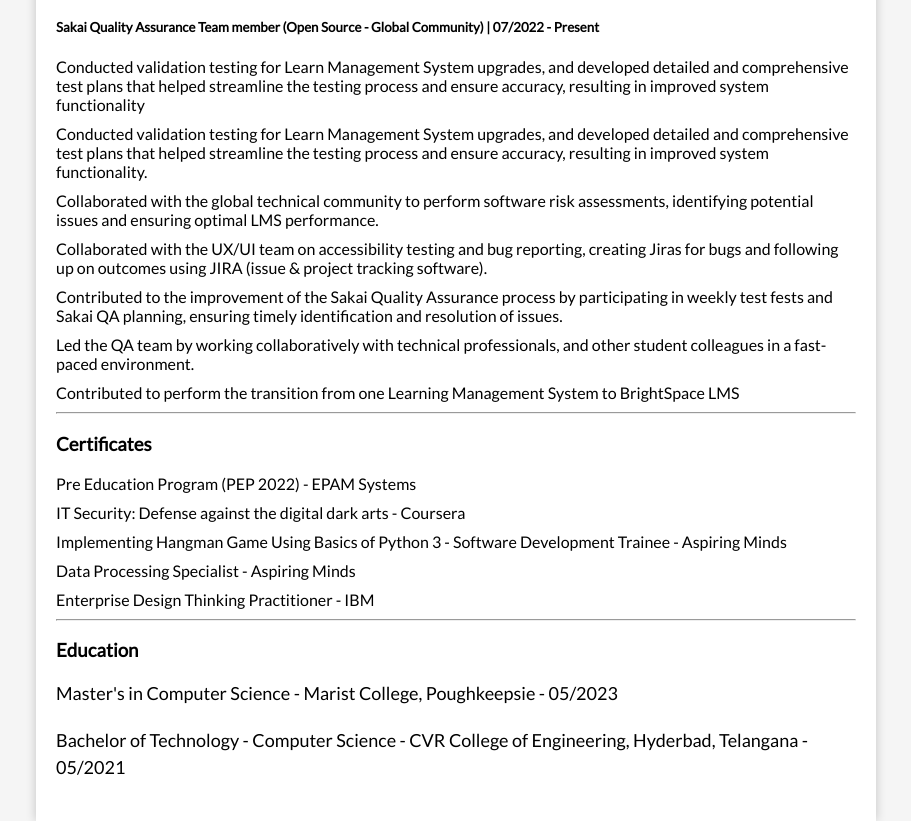
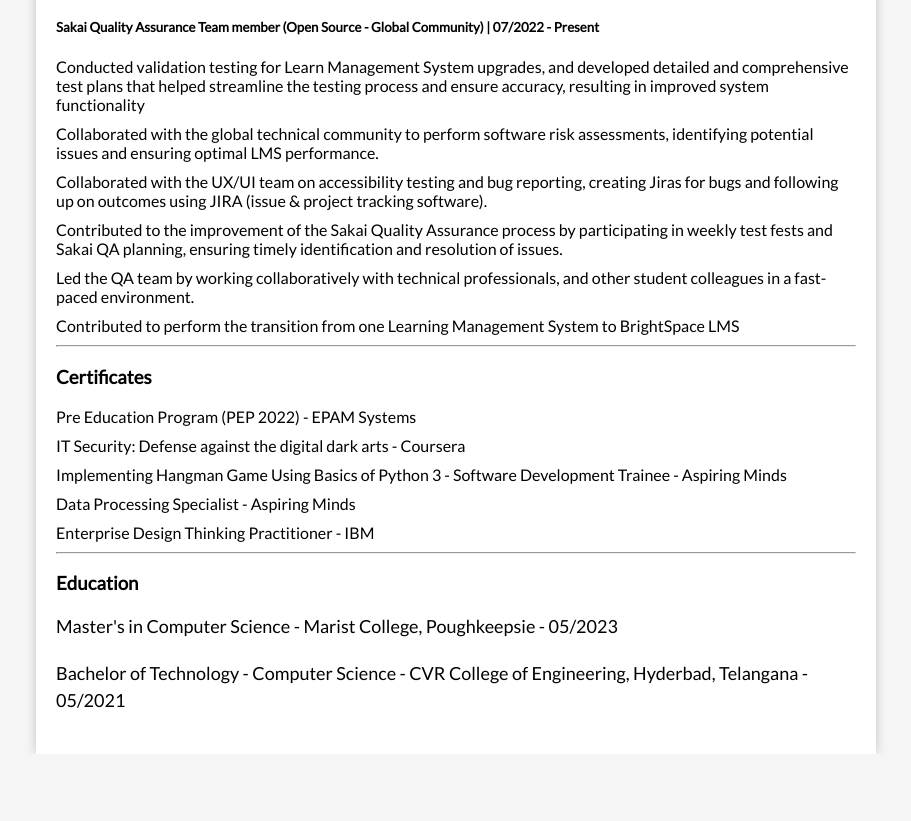
Before and after one commit to thanusri123/thanusri123.github.io, a plain HTML site: page index.html in a window 1280 px wide. Shown: the part 800-1621 px from the top of the page, without its empty margins (184-1095 px from the left). After the commit the page ends 1554 px from the top, so only its background shows below. Drawn offline with Linux system fonts and the light colour scheme.

Commit message:
Update index.html

```diff
--- a/index.html
+++ b/index.html
@@ -105,7 +105,7 @@
 			<h4>Technical Support Consultant - Student Employee | 07/2022 - Present</h4>
 			<h5>Sakai Quality Assurance Team member (Open Source - Global Community) | 07/2022 - Present </h5>
 			<ul>
-				<li>Conducted validation testing for Learn Management System upgrades, and developed detailed and comprehensive test plans that helped streamline the testing process and ensure accuracy, resulting in improved system functionality<li>Conducted validation testing for Learn Management System upgrades, and developed detailed and comprehensive test plans that helped streamline the testing process and ensure accuracy, resulting in improved system functionality.</li>
+				<li>Conducted validation testing for Learn Management System upgrades, and developed detailed and comprehensive test plans that helped streamline the testing process and ensure accuracy, resulting in improved system functionality</li>
       <li>Collaborated with the global technical community to perform software risk assessments, identifying potential issues and ensuring optimal LMS performance.</li>
       <li>Collaborated with the UX/UI team on accessibility testing and bug reporting, creating Jiras for bugs and following up on outcomes using JIRA (issue & project tracking software).</li>
       <li>Contributed to the improvement of the Sakai Quality Assurance process by participating in weekly test fests and Sakai QA planning, ensuring timely identification and resolution of issues.</li>
```
